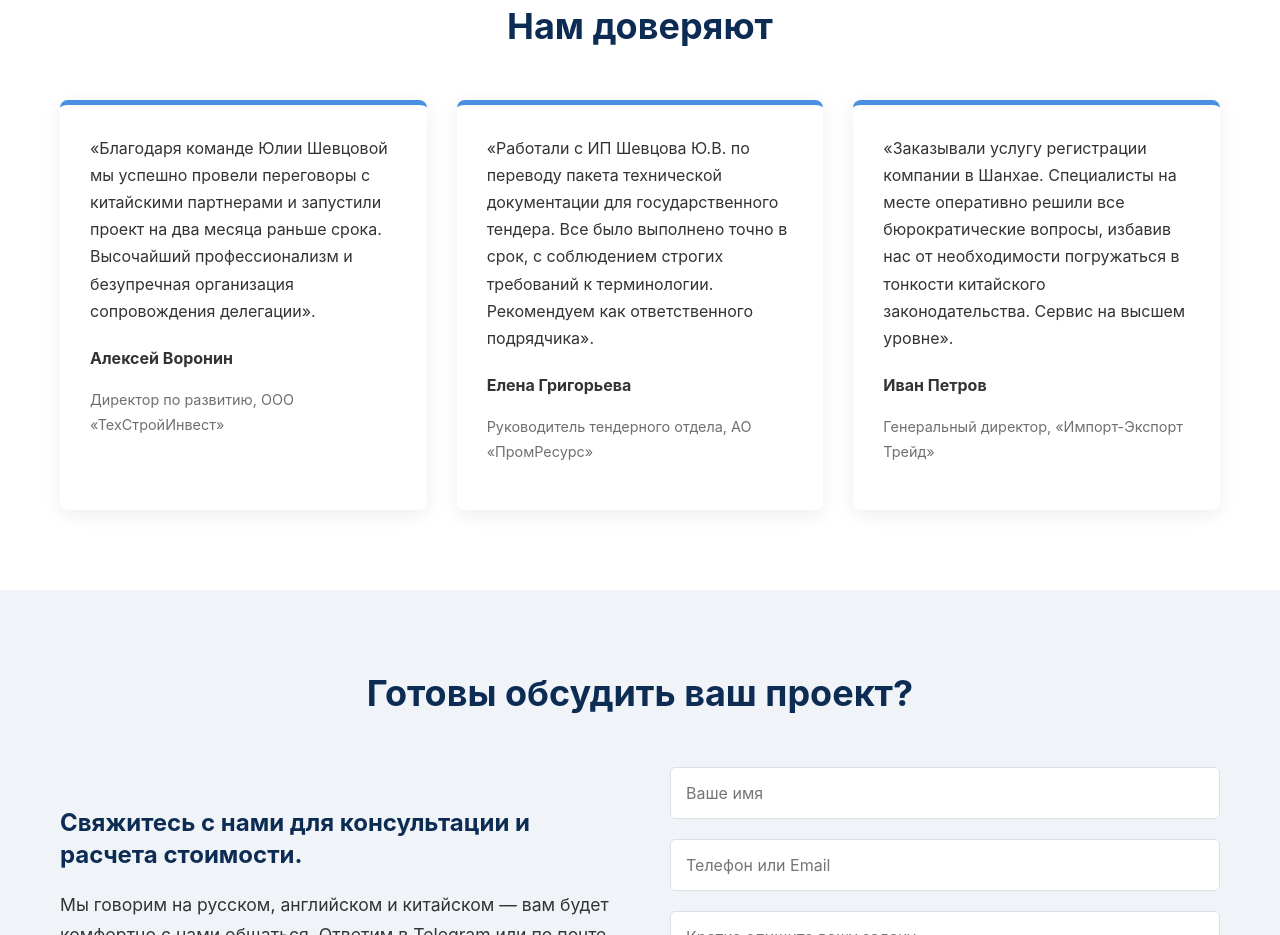
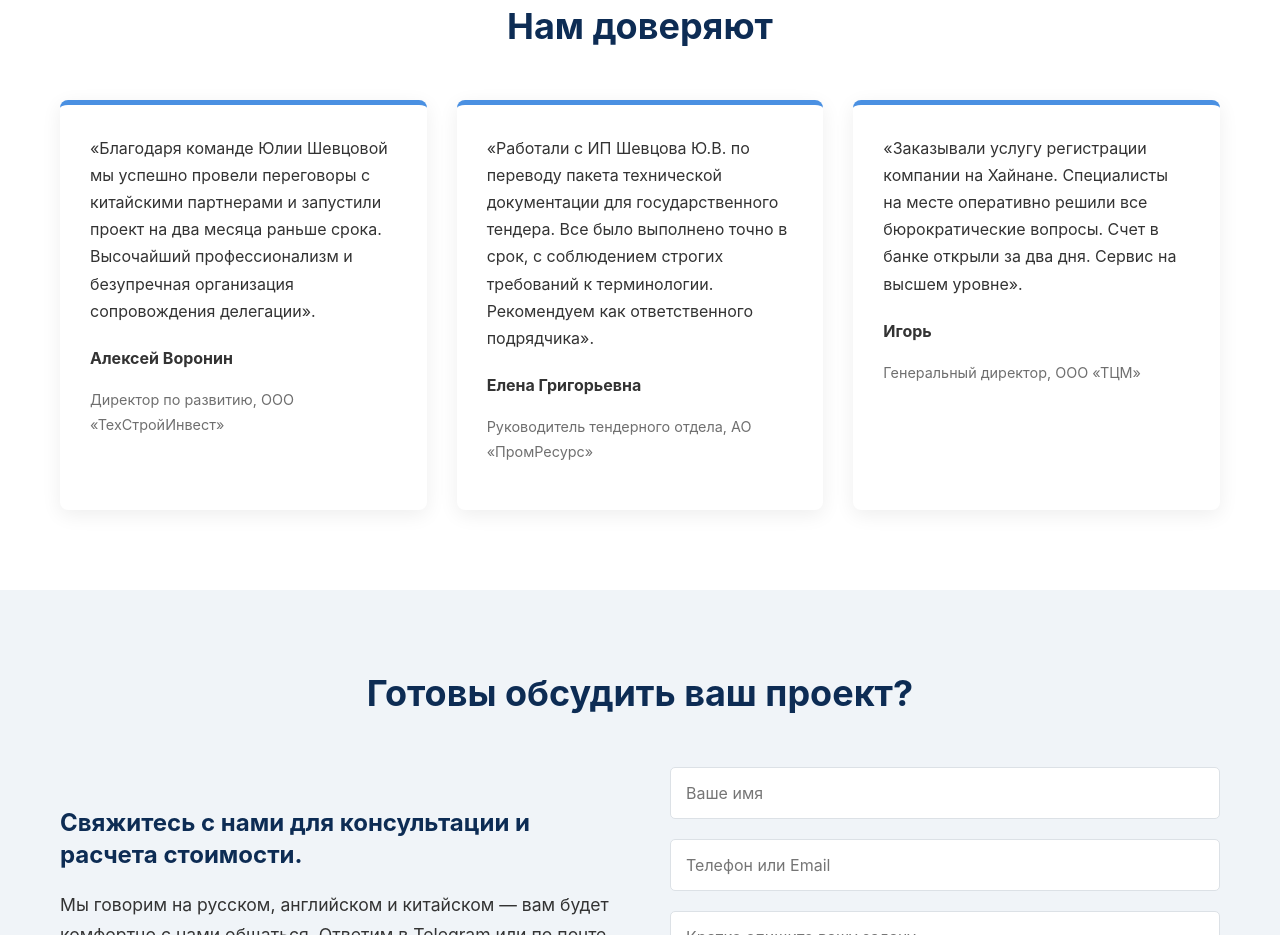
Before and after one commit to vanot6/julia, a plain HTML site: page index.html in a window 1280 px wide. Shown: the part 4020-4955 px from the top of the page. Drawn offline with Linux system fonts and the light colour scheme.

Commit message:
Update index.html

```diff
--- a/index.html
+++ b/index.html
@@ -589,13 +589,13 @@
                     </div>
                     <div class="testimonial-card">
                         <p>«Работали с ИП Шевцова Ю.В. по переводу пакета технической документации для государственного тендера. Все было выполнено точно в срок, с соблюдением строгих требований к терминологии. Рекомендуем как ответственного подрядчика».</p>
-                        <p class="author">Елена Григорьева</p>
+                        <p class="author">Елена Григорьевна</p>
                         <p class="company">Руководитель тендерного отдела, АО «ПромРесурс»</p>
                     </div>
                     <div class="testimonial-card">
-                        <p>«Заказывали услугу регистрации компании в Шанхае. Специалисты на месте оперативно решили все бюрократические вопросы, избавив нас от необходимости погружаться в тонкости китайского законодательства. Сервис на высшем уровне».</p>
-                        <p class="author">Иван Петров</p>
-                        <p class="company">Генеральный директор, «Импорт-Экспорт Трейд»</p>
+                        <p>«Заказывали услугу регистрации компании на Хайнане. Специалисты на месте оперативно решили все бюрократические вопросы. Счет в банке открыли за два дня. Сервис на высшем уровне».</p>
+                        <p class="author">Игорь</p>
+                        <p class="company">Генеральный директор, ООО «ТЦМ»</p>
                     </div>
                 </div>
             </div>
```
